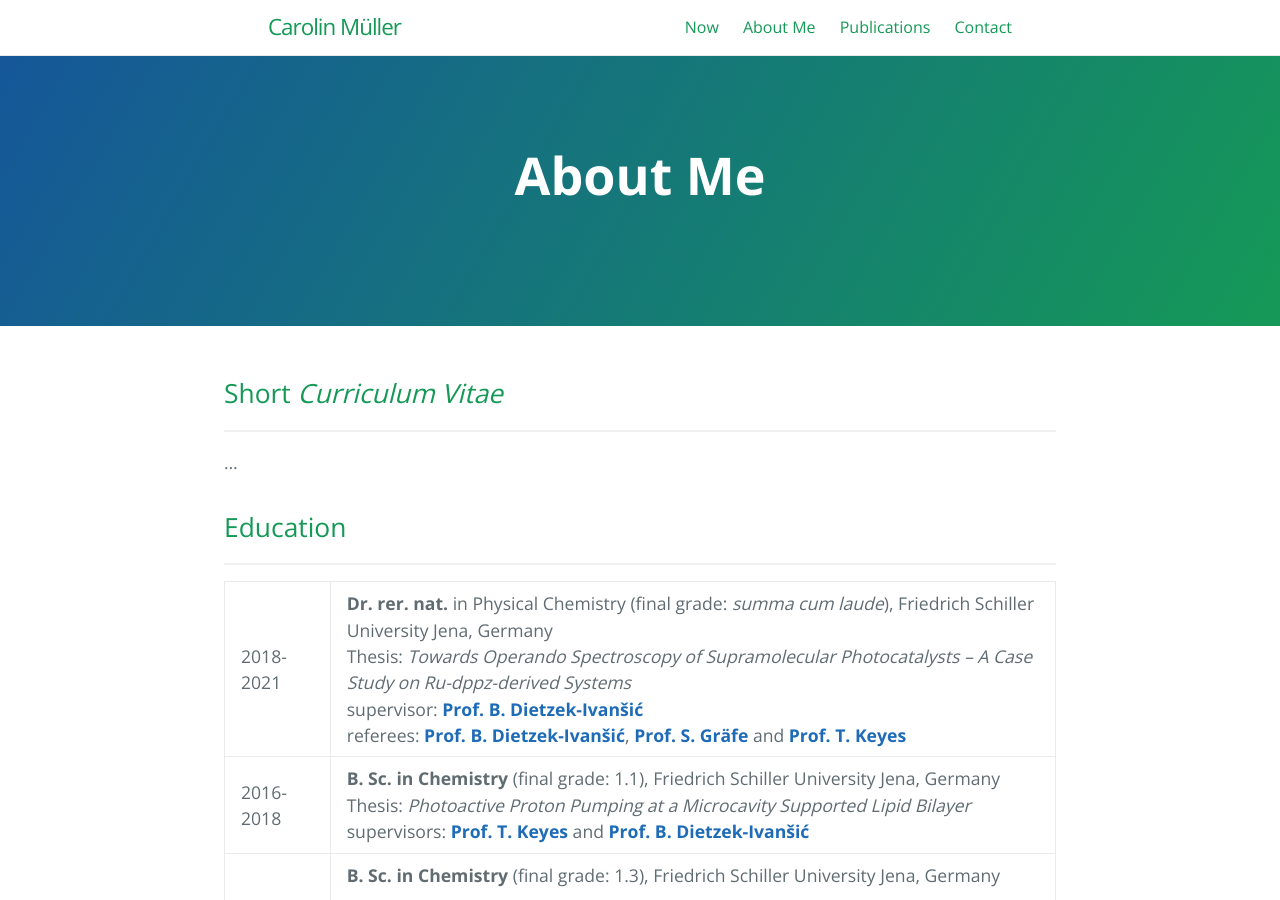
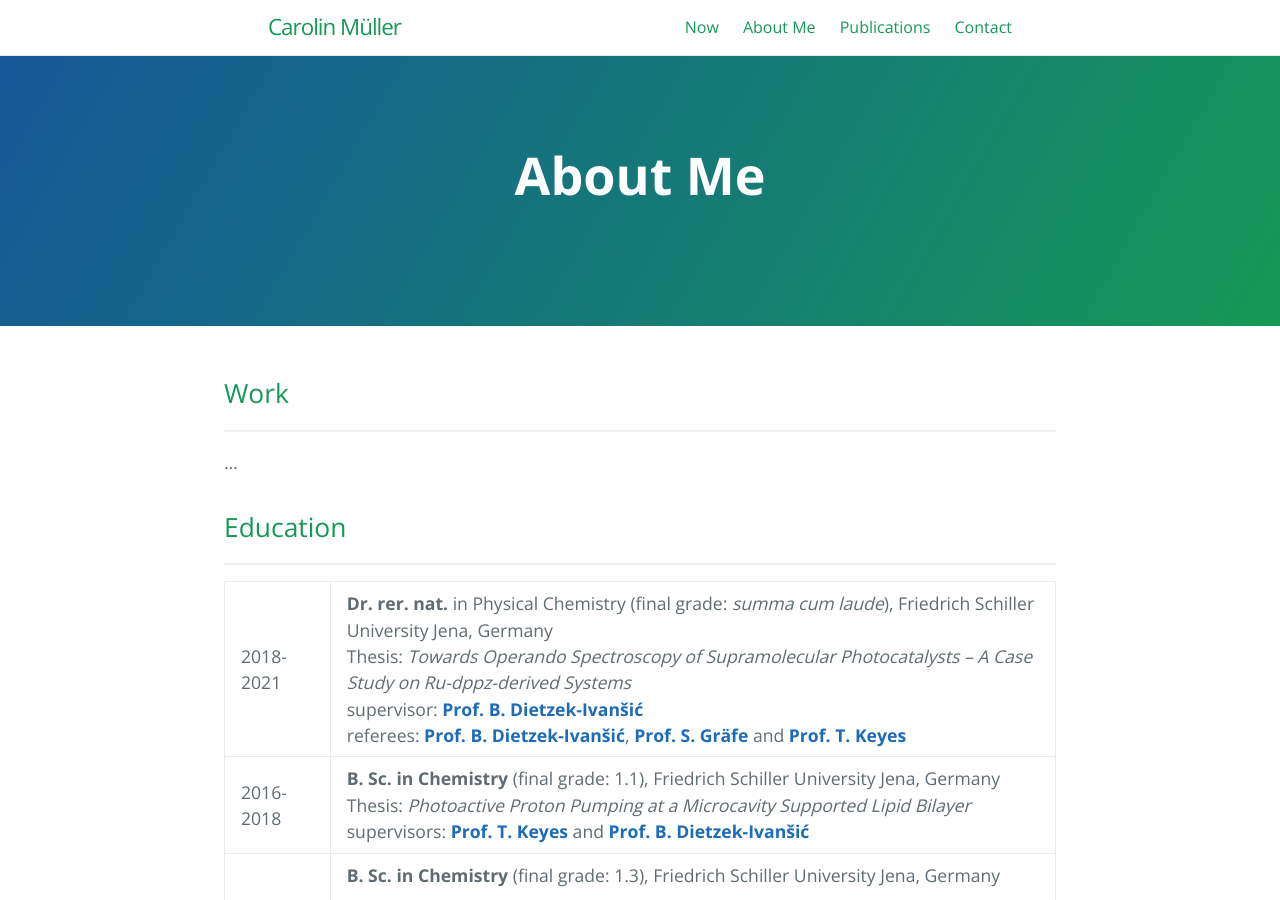
Before and after one commit to carolin-m/carolin-m.github.io, a Jekyll site: the page built from about.md, in a window 1280 px wide and 900 px high. Built offline with Jekyll 4.4.1, drawn with Linux system fonts in a browser that asks for light colours.

Commit message:
Update about.md

```diff
--- a/about.md
+++ b/about.md
@@ -7,7 +7,7 @@ ref: about
 order: 0
 ---
 
-## Short *Curriculum Vitae* <br>
+## Work <br>
 ______________
 
 ...
```
